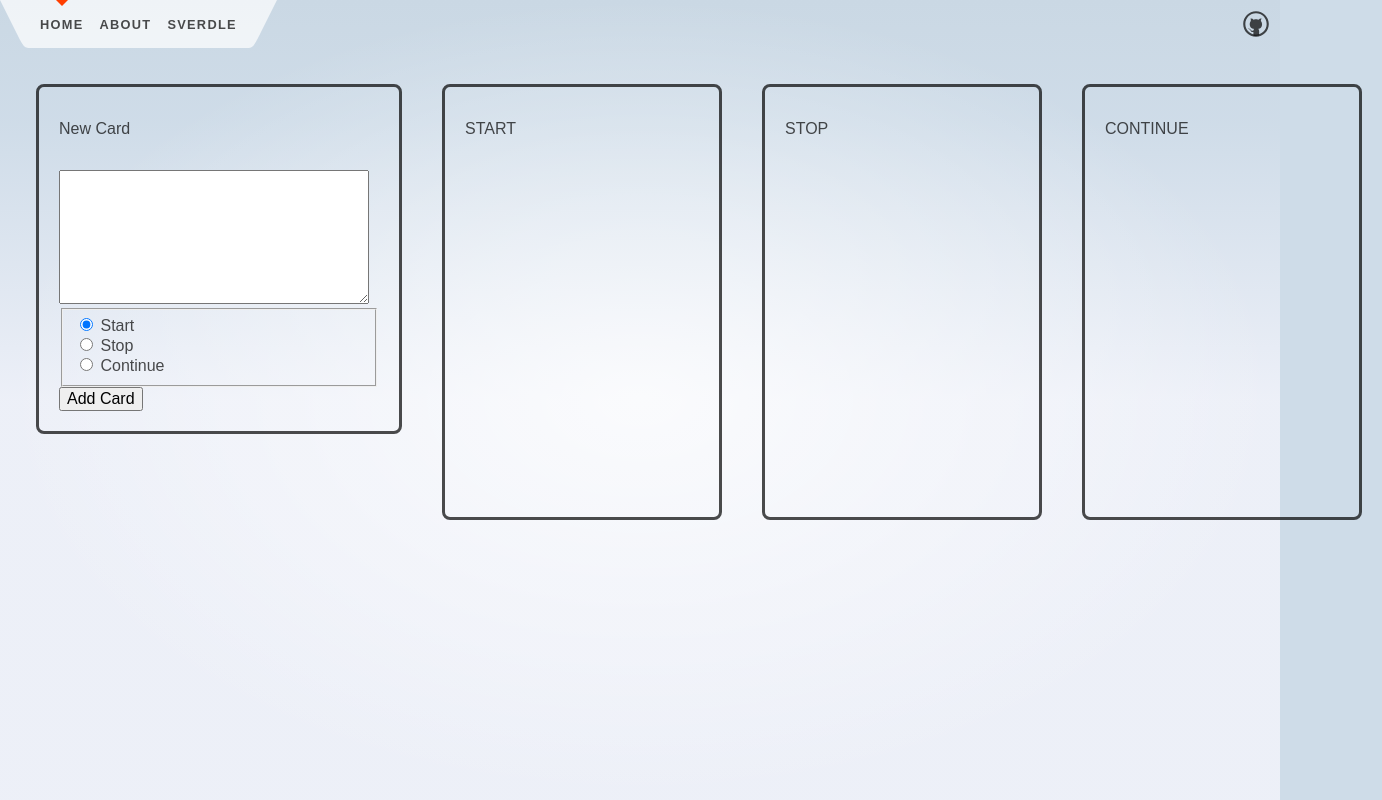
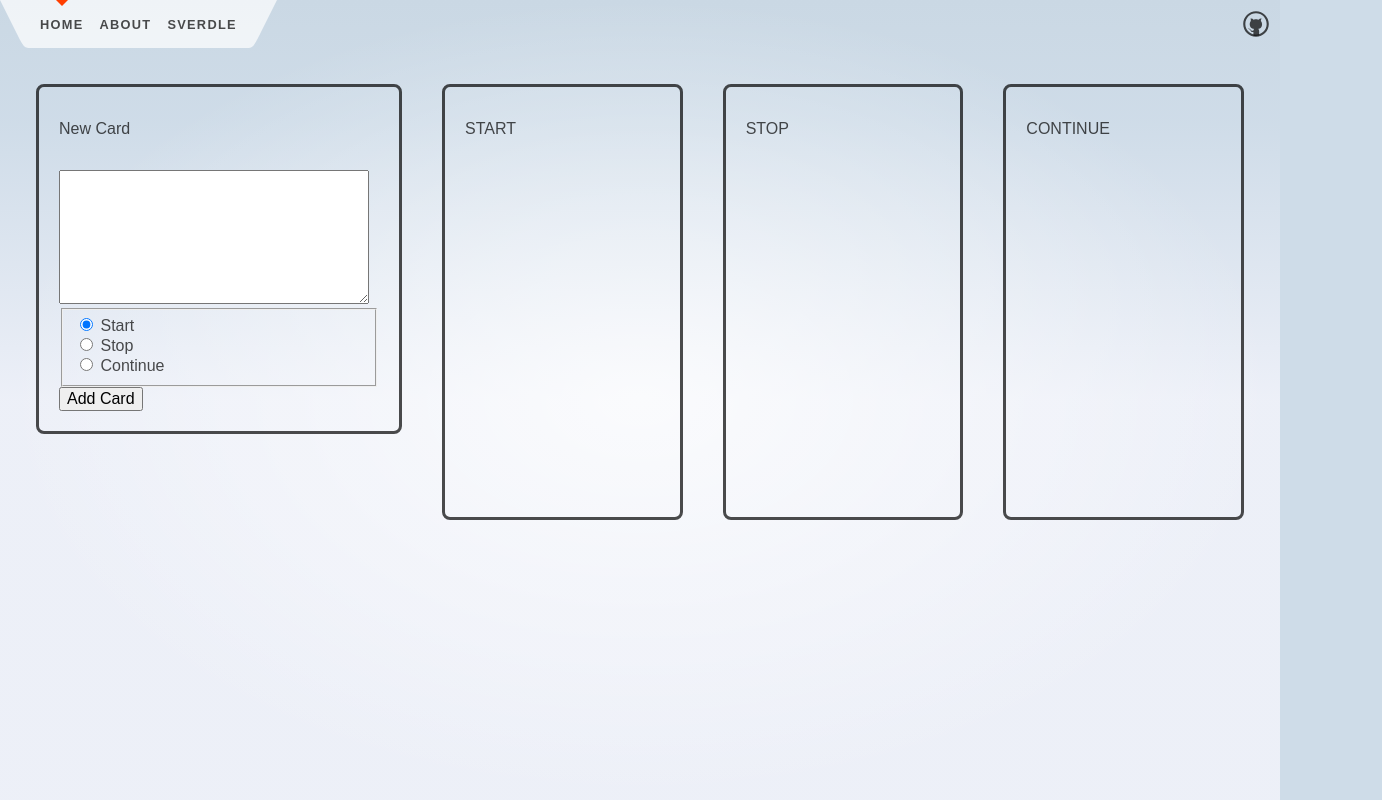
Before and after one commit to contra8/Retrospective, a SvelteKit app: page / in a window 1280 px wide. Shown: the whole page, 1382 px wide, since content can reach past the window. Built offline with nearby package versions, Linux system fonts and the light colour scheme.

Commit message:
CSS: Add CSS media query for 3 card columns

```diff
--- a/src/routes/+page.svelte
+++ b/src/routes/+page.svelte
@@ -142,11 +142,16 @@
 	}
 
 	.cards {
-		/* flex: 60%; */
-		display: flex;
-		flex-grow: 1;
-		flex-direction: row;
-		flex: 0 0 60rem;
+			/* flex: 60%; */
+			display: flex;
+			flex-grow: 1;
+			flex-direction: row;
+	}
+
+	@media screen and (min-width: 1368px) {
+		.cards {
+			flex: 0 0 60rem;
+		}
 	}
 
 	.welcome {
```
